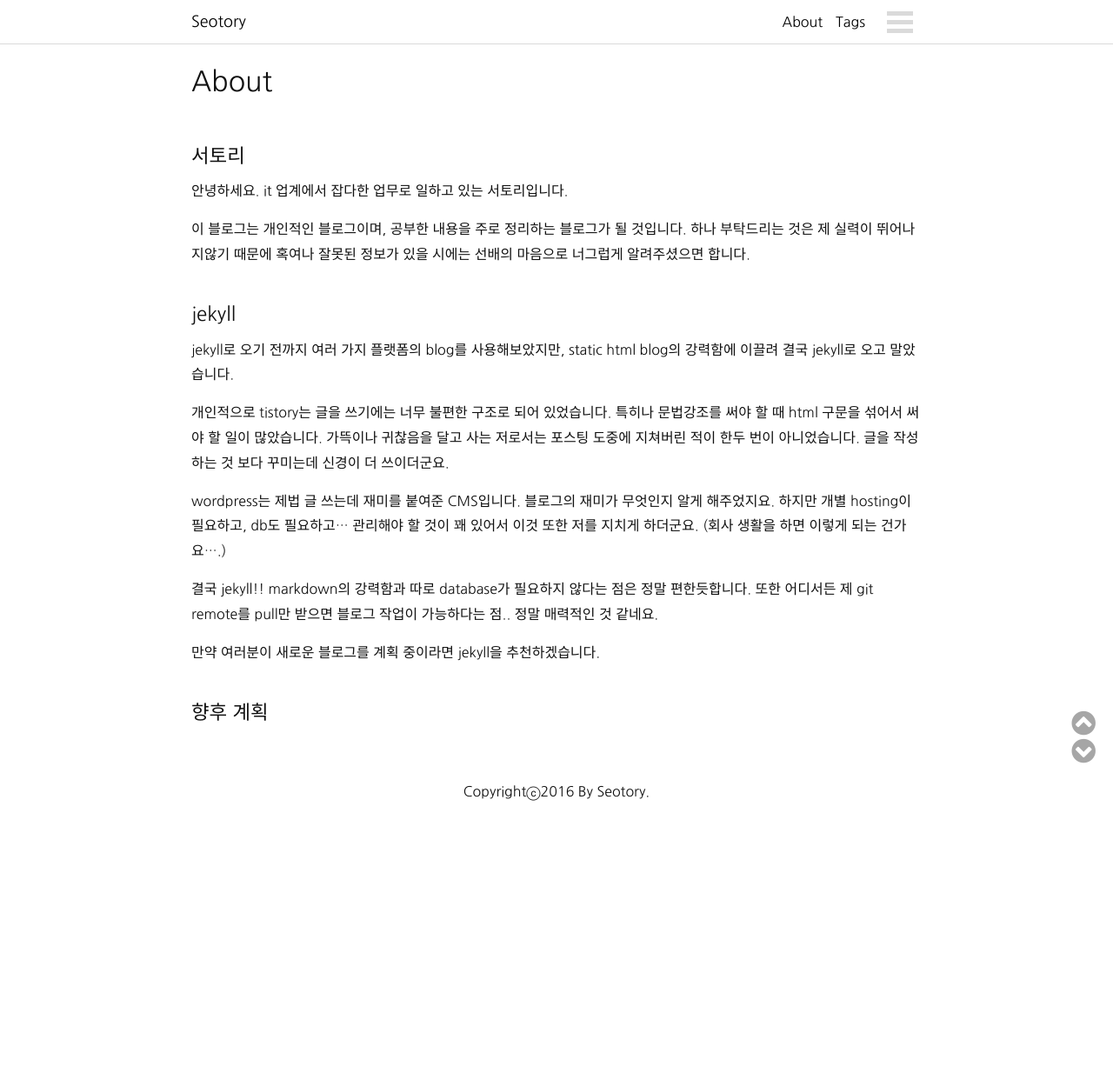
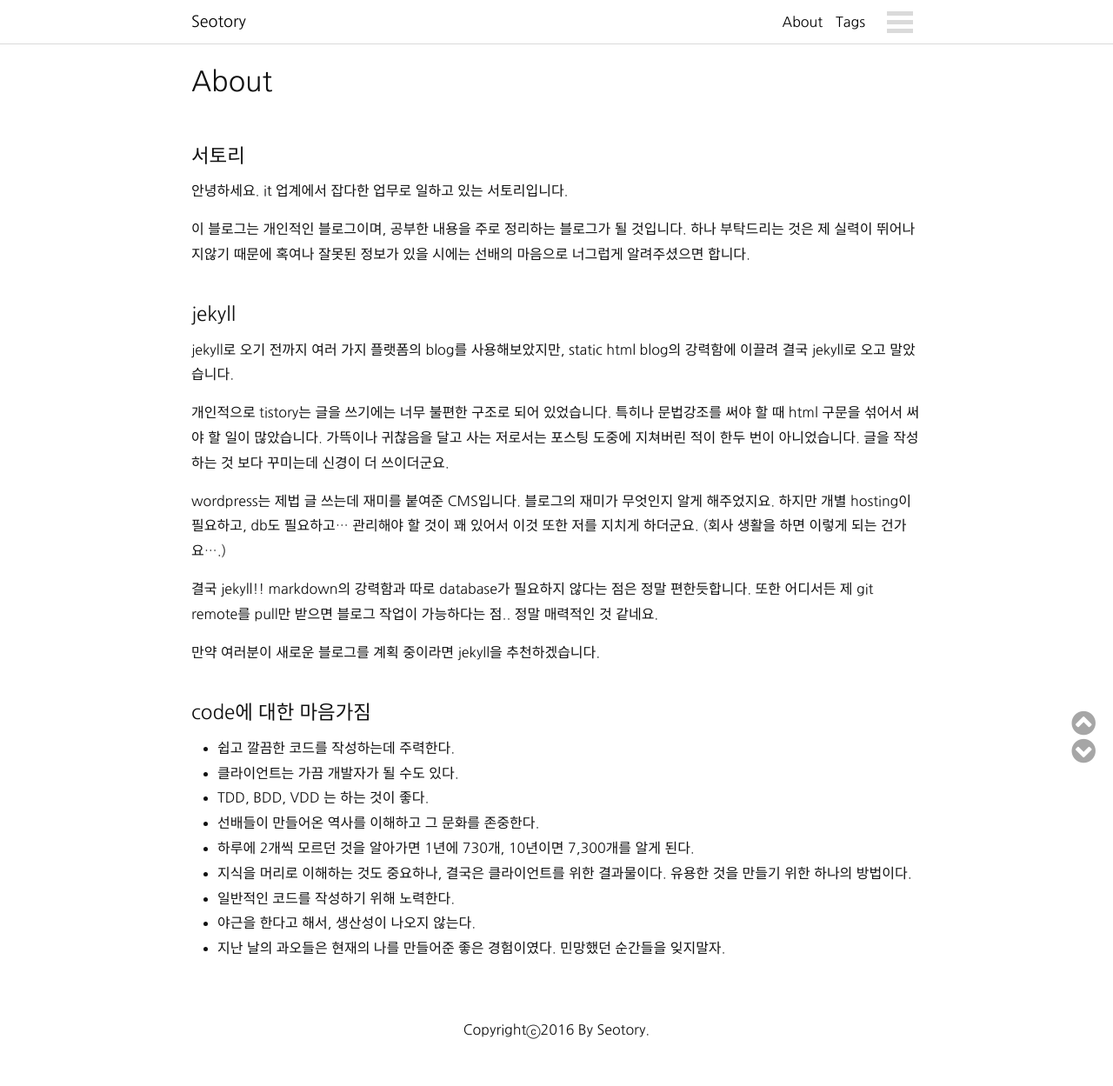
Before and after one commit to seotory/seotory.github.io, a Jekyll site: the page built from about.md, in a window 1280 px wide. Shown: the whole page at 87% size. Built offline with Jekyll 4.4.1, drawn with Linux system fonts in a browser that asks for light colours; nearby versions of some CDN libraries; comment, search, counter and statistics services are not loaded; before the commit the page ends 975 px from its top, so only the background shows below that.

Commit message:
rakefile edit and add post

````diff
--- a/_config.yml
+++ b/_config.yml
@@ -12,6 +12,7 @@ enforce_ssl: blog.seotory.com
 # sns info
 twitter_username: seotory
 github_username:  seotory
+facebook_username: ""
 
 # url change
 permalink: /:year/:month/:day/:title
@@ -57,4 +58,4 @@ gems:
 # safe: true
 
 # exclude
-exclude: [Rakefile, README]
+exclude: [Rakefile, README, Gemfile]
--- a/_layouts/post.html
+++ b/_layouts/post.html
@@ -27,7 +27,7 @@ layout: default
   <hr />
 
   <!-- category other posts -->
-  {% if site.categories[page.categories.last].size > 0 %}
+  {% if site.categories[page.categories.last].size > 1 %}
   <div class="post-other">
     <h2>Other posts</h2>
   	<ul>
@@ -70,7 +70,7 @@ layout: default
 
   <!-- disqus -->
   {% if page.comments %}
-  <div id="disqus_thread"></div>
+  <div id="disqus_thread">
     <script>
     /**
     * RECOMMENDED CONFIGURATION VARIABLES: EDIT AND UNCOMMENT THE SECTION BELOW TO INSERT DYNAMIC VALUES FROM YOUR PLATFORM OR CMS.
@@ -90,6 +90,7 @@ layout: default
     })();
     </script>
     <noscript>Please enable JavaScript to view the <a href="https://disqus.com/?ref_noscript" rel="nofollow">comments powered by Disqus.</a></noscript>
+  </div>
   {% endif %}
 
 </div>
--- a/_posts/dev/2016-03-23-ruby-json-api-call-with-nethttp.markdown
+++ b/_posts/dev/2016-03-23-ruby-json-api-call-with-nethttp.markdown
@@ -33,10 +33,14 @@ https 호출인 경우 window 환경이라면 아래과 같은 error가 발생
 C:/Ruby22-x64/lib/ruby/2.2.0/net/http.rb:923:in `connect': SSL_connect returned=1 errno=0 state=SSLv3 read server certificate B: certificate verify failed (OpenSSL::SSL::SSLError)
 ```
 
-이유는 ruby의 기본 라이브러리인 net/http에서 TLS handshake 시 ssl 인증서가 유효한지 체크하지 않기 때문이다.
+이유는 ruby의 기본 라이브러리인 net/http에서 TLS handshake 시 ssl 인증서가 유효한지 체크하지 않기 때문이다. ruby는 라이브러리로 openssl을 이용하고 있으니 아래와 같이 하면 해당 error를 해결할 수 있다.
 
 - [https://gist.github.com/fnichol/867550](https://gist.github.com/fnichol/867550){:target="_blank"}
 - [http://www.rubyinside.com/how-to-cure-nethttps-risky-default-https-behavior-4010.html](http://www.rubyinside.com/how-to-cure-nethttps-risky-default-https-behavior-4010.html){:target="_blank"}
 
 
 OpenSSL uses the SSL_CERT_FILE environment variable.
+
+
+https://blog.udemy.com/ruby-openssl/
+http://ruby-doc.org/stdlib-2.0.0/libdoc/openssl/rdoc/OpenSSL.html
--- a/about.md
+++ b/about.md
@@ -22,4 +22,14 @@ wordpress는 제법 글 쓰는데 재미를 붙여준 CMS입니다. 블로그의
 
 만약 여러분이 새로운 블로그를 계획 중이라면 jekyll을 추천하겠습니다.
 
-#### 향후 계획
+#### code에 대한 마음가짐
+
+- 쉽고 깔끔한 코드를 작성하는데 주력한다.
+- 클라이언트는 가끔 개발자가 될 수도 있다.
+- TDD, BDD, VDD 는 하는 것이 좋다.
+- 선배들이 만들어온 역사를 이해하고 그 문화를 존중한다.
+- 하루에 2개씩 모르던 것을 알아가면 1년에 730개, 10년이면 7,300개를 알게 된다.
+- 지식을 머리로 이해하는 것도 중요하나, 결국은 클라이언트를 위한 결과물이다. 유용한 것을 만들기 위한 하나의 방법이다.
+- 일반적인 코드를 작성하기 위해 노력한다.
+- 야근을 한다고 해서, 생산성이 나오지 않는다.
+- 지난 날의 과오들은 현재의 나를 만들어준 좋은 경험이였다. 민망했던 순간들을 잊지말자.
--- /dev/null
+++ b/book/index.html
@@ -0,0 +1,5 @@
+---
+layout: list
+---
+
+{% include cateList.html name="book" %}
--- a/feed.xml
+++ b/feed.xml
@@ -12,6 +13,7 @@ layout: null
     <lastBuildDate>{{ site.time | date_to_rfc822 }}</lastBuildDate>
     <generator>Jekyll v{{ jekyll.version }}</generator>
     {% for post in site.posts limit:10 %}
+      {% if post.published %}
       <item>
         <title>{{ post.title | xml_escape }}</title>
         <description>{{ post.content | xml_escape }}</description>
@@ -25,6 +27,7 @@ layout: null
         <category>{{ cat | xml_escape }}</category>
         {% endfor %}
       </item>
+      {% endif %}
     {% endfor %}
   </channel>
 </rss>
````
Also changed, not shown: other parts of feed.xml (+1 -0 lines), _posts/2016-03-27-my-q&a.markdown (added, +16 -0 lines), _posts/book/2016-03-27-effective-unit-testing.markdown (added, +12 -0 lines), syntax.css (deleted, +0 -187 lines), index.html (indentation only), 1 other file. Lines whose indentation alone changed are shown as unchanged.
